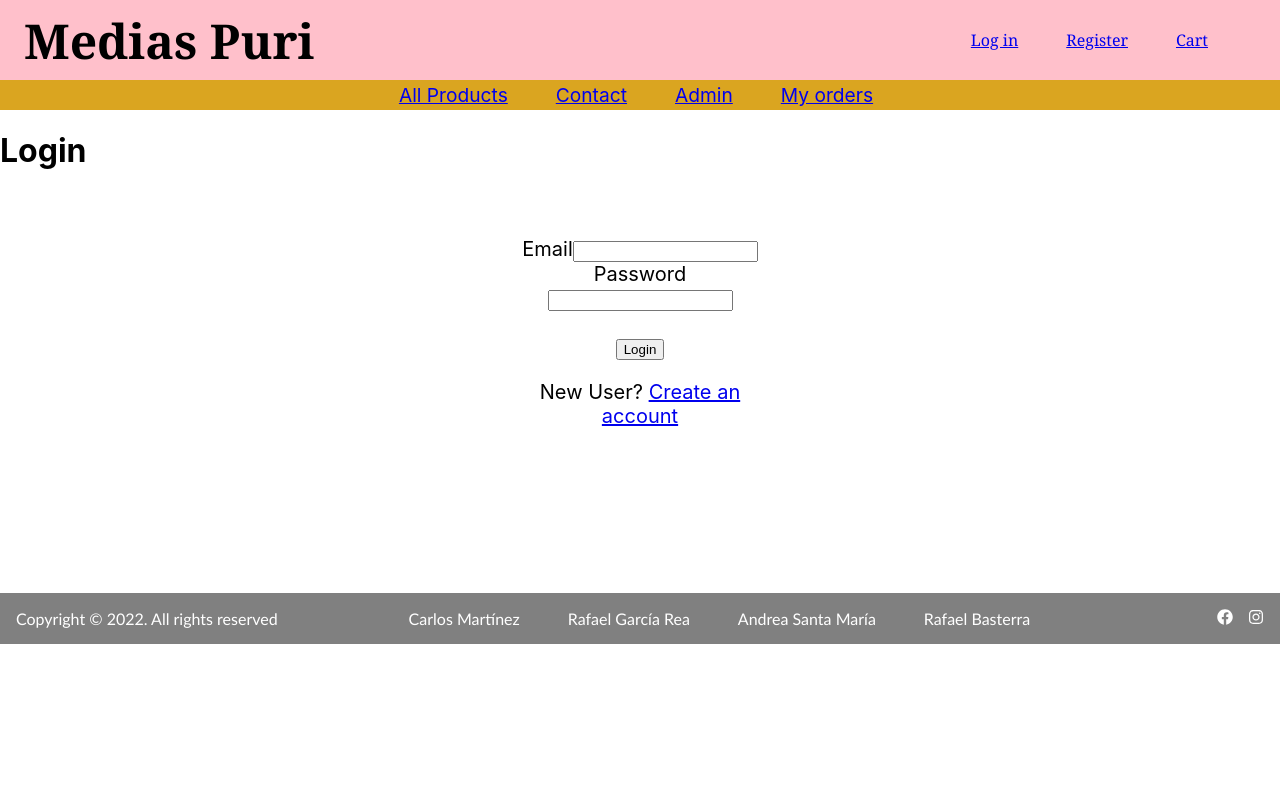
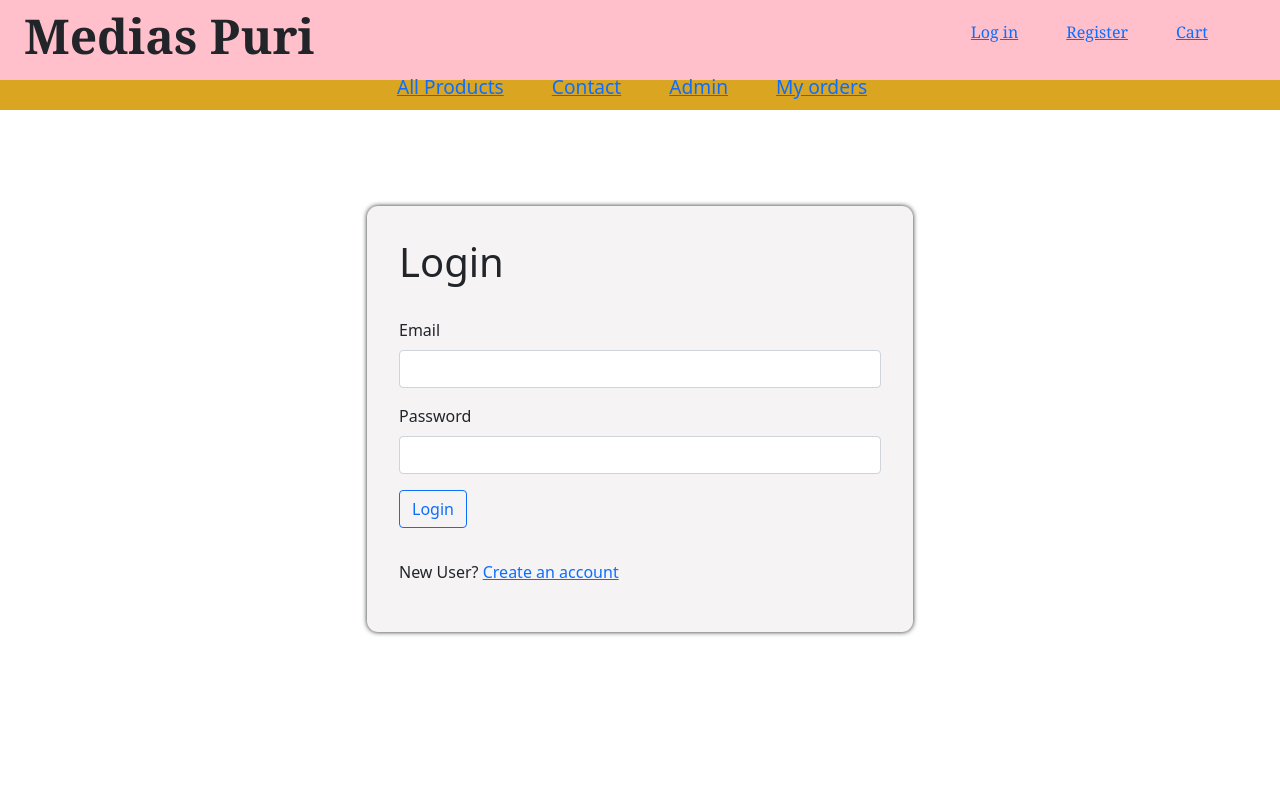
Before and after one commit to rafa87garcia/proyecto-final, a React (Create React App) app: page /login in a window 1280 px wide. Shown: the top 800 px of the page. Built offline with nearby package versions, Linux system fonts and the light colour scheme.

Commit message:
added styles to login page and minor fix to footer's styles

```diff
--- a/src/index.js
+++ b/src/index.js
@@ -4,6 +4,7 @@ import './index.scss';
 import App from './App';
 import reportWebVitals from './reportWebVitals';
 import { BrowserRouter } from "react-router-dom";
+import 'bootstrap/dist/css/bootstrap.min.css';
 
 ReactDOM.render(
   <React.StrictMode>
--- a/src/pages/Auth/Login/Login.js
+++ b/src/pages/Auth/Login/Login.js
@@ -2,7 +2,7 @@ import React from 'react';
 import { ErrorMessage, Field, Formik } from 'formik';
 import * as yup from "yup";
 import './_login.scss'
-import {Row, Form, Col, Button} from 'react-bootstrap';
+import {Row, Form, Col, Button, Container} from 'react-bootstrap';
 
 const save = (data) => {
   console.log(data);
@@ -23,7 +23,10 @@ const Login = () => {
 
   return (
     <>
-      <h1>Login</h1>
+    <Container style={{height: '100vh'}}>
+
+      <Row className='justify-content-md-center'>
+        <Col md={6}>
 
             <Formik
               initialValues={{
@@ -34,15 +37,26 @@ const Login = () => {
             >
               {({ handleSubmit, handleChange, errors }) => (
                 <Form noValidate onSubmit={handleSubmit} className='login'>
+                <Row className='justify-content-md-center'>
+                  <h1>Login</h1>
+
+                </Row>
                 <Row className="mb-3">
+
+
                     <Form.Group as={Col} controlId="formGridEmail">
+                      <Col>
+                      <Form.Label>Email</Form.Label>
 
-              <Form.Label>Email</Form.Label>
+                      </Col>
+                      <Col >
                       <Form.Control name="email"
                           type='email'
                           onChange={handleChange}
 
                       />
+                      </Col>
+
 
                         {/* <Field
                           name="email"
@@ -57,9 +71,13 @@ const Login = () => {
                   </Row>
 
                   <Row className="mb-3">
-            <Form.Group as={Col} controlId="formGridEmail">
 
+                    <Form.Group as={Col} controlId="formGridPassword">
+                      <Col >
                         <Form.Label>Password</Form.Label>
+                      </Col>
+                      <Col >
+
                         <Form.Control name="password"
                             type='password'
                             onChange={handleChange}
@@ -67,6 +85,8 @@ const Login = () => {
                         />
 
                         <ErrorMessage name="password" component="div" />
+
+                      </Col>
 
                     </Form.Group>
 
@@ -79,13 +99,21 @@ const Login = () => {
                     />Password
                     <ErrorMessage name="password" component="div" /> */}
 
-            <br/>
-            <Button type='submit' variant='outline-primary' size='lg'>Login</Button>
+                  <Row className='form__button '>
+                    <Col className='form__button--padding'>
+                      <Button type='submit' variant='outline-primary'>Login</Button>
+
+                    </Col>
+
+                  </Row>
                   {/* <button type='submit'>Login</button> */}
                   <p class="message">New User? <a href="#">Create an account</a></p>
                 </Form>
               )}
             </Formik>
+          </Col>
+        </Row>
+      </Container>
     </>
   );
 }
--- a/src/pages/Auth/Login/_login.scss
+++ b/src/pages/Auth/Login/_login.scss
@@ -1,13 +1,38 @@
 .login{
-    position: relative;
-    padding: 8% 0 0;
-  width: 365px;
-    // z-index: 1;
-    max-width: 350px;
-    margin: 0 auto 100px;
-    padding: 45px;
-    outline: 0;
-    font-size: 20px;
-    text-align: center;
-    box-sizing: border-box;
+  //   position: relative;
+  //   padding: 8% 0 0;
+  // width: 365px;
+  //   // z-index: 1;
+  //   max-width: 350px;
+  //   margin: 0 auto 100px;
+  //   padding: 45px;
+  //   outline: 0;
+  //   font-size: 20px;
+  //   text-align: center;
+  //   box-sizing: border-box;
+
+  padding: 2rem;
+  background-color: #f5f3f4;
+  border-radius: 11px;
+  box-shadow: 0 0 5px 0;
+  margin-top: 6rem;
+
+  h1 {
+    margin-bottom: 2rem;
+  }
+
+
 }
+
+
+
+.form {
+
+  &__button {
+    margin: 2rem 0;
+
+    &--padding{
+      padding-left: 0;
+    }
+  }
+}
--- a/src/shared/components/Footer/_footer.scss
+++ b/src/shared/components/Footer/_footer.scss
@@ -18,7 +18,9 @@
     &_link{
         list-style: none;
         display: flex;
-        margin-right: 3rem;
+        // margin-right: 3rem;
+
+        margin: 0;
 
 
         li{
```
Lines whose indentation alone changed are shown as unchanged.
